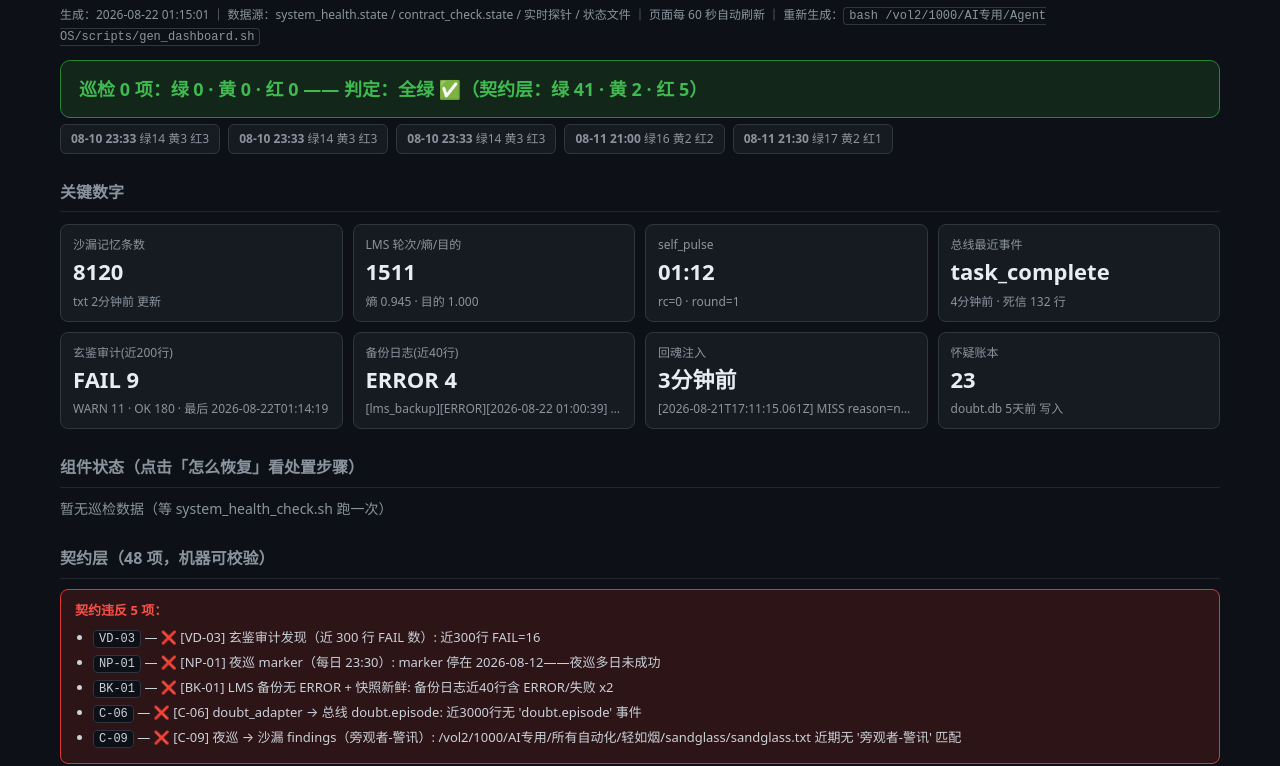
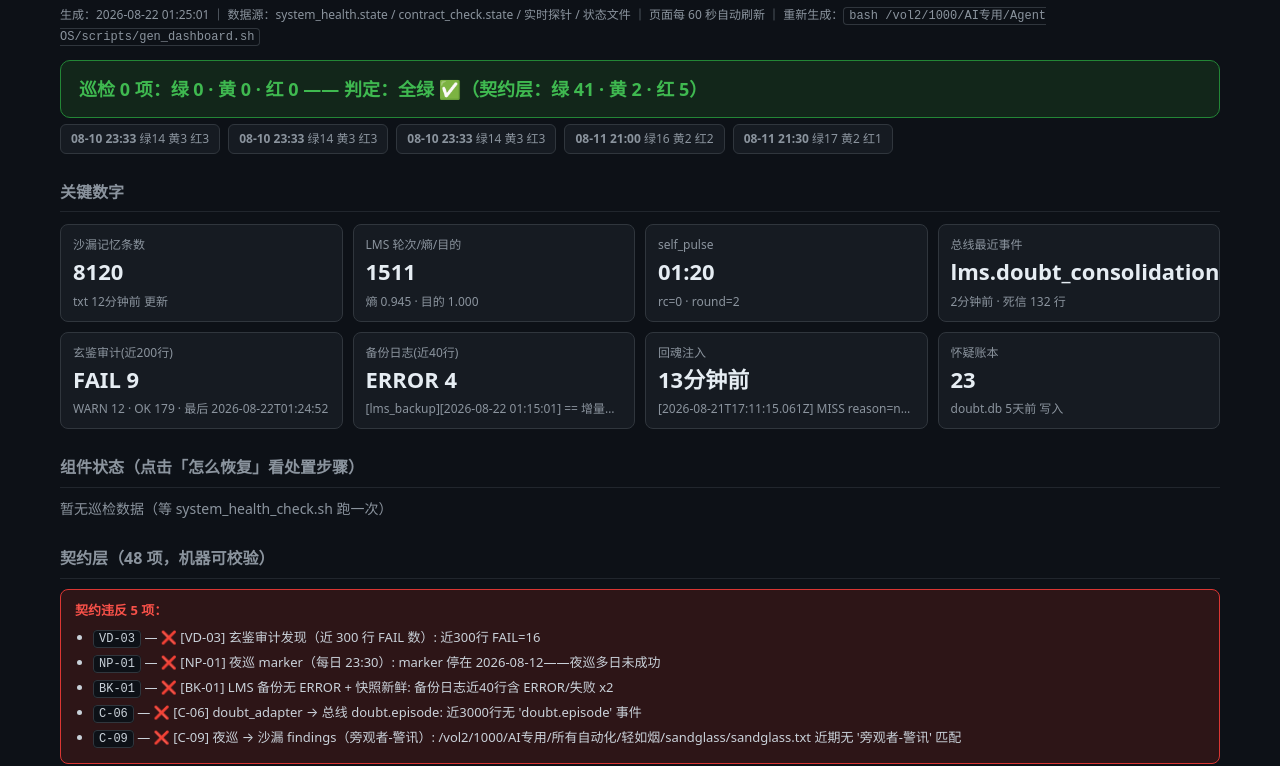
Before and after one commit to tdx1146/agent-os, a plain HTML site: page dashboard.html in a window 1280 px wide. Shown: the part 54-820 px from the top of the page. Drawn offline with Linux system fonts and the light colour scheme.

Commit message:
auto: 2026-08-22 01:30:01 自动提交

```diff
--- a/dashboard.html
+++ b/dashboard.html
@@ -43,19 +43,19 @@ footer { color:#484f58; font-size:12px; margin-top:30px; text-align:center; }
 code { background:#0d1117; border:1px solid #30363d; border-radius:4px; padding:1px 5px; font-size:12px; }
 </style></head><body>
 <h1>🐾 Agent OS 系统健康看板</h1>
-<div class="meta">生成：2026-08-22 01:15:01 ｜ 数据源：system_health.state / contract_check.state / 实时探针 / 状态文件 ｜ 页面每 60 秒自动刷新 ｜ 重新生成：<code>bash /vol2/1000/AI专用/Agent OS/scripts/gen_dashboard.sh</code></div>
+<div class="meta">生成：2026-08-22 01:25:01 ｜ 数据源：system_health.state / contract_check.state / 实时探针 / 状态文件 ｜ 页面每 60 秒自动刷新 ｜ 重新生成：<code>bash /vol2/1000/AI专用/Agent OS/scripts/gen_dashboard.sh</code></div>
 <div class="banner ok">巡检 0 项：绿 0 · 黄 0 · 红 0 —— 判定：全绿 ✅（契约层：绿 41 · 黄 2 · 红 5）</div>
 <div class="hist"><span class="hitem" title="2026-08-10 23:33:20"><b>08-10 23:33</b> 绿14 黄3 红3</span><span class="hitem" title="2026-08-10 23:33:22"><b>08-10 23:33</b> 绿14 黄3 红3</span><span class="hitem" title="2026-08-10 23:33:28"><b>08-10 23:33</b> 绿14 黄3 红3</span><span class="hitem" title="2026-08-11 21:00:02"><b>08-11 21:00</b> 绿16 黄2 红2</span><span class="hitem" title="2026-08-11 21:30:02"><b>08-11 21:30</b> 绿17 黄2 红1</span></div>
 <h2>关键数字</h2>
 
 <div class="keynums">
-  <div class="k"><span class="kl">沙漏记忆条数</span><span class="kv">8120</span><span class="ks">txt 2分钟前 更新</span></div>
+  <div class="k"><span class="kl">沙漏记忆条数</span><span class="kv">8120</span><span class="ks">txt 12分钟前 更新</span></div>
   <div class="k"><span class="kl">LMS 轮次/熵/目的</span><span class="kv">1511</span><span class="ks">熵 0.945 · 目的 1.000</span></div>
-  <div class="k"><span class="kl">self_pulse</span><span class="kv">01:12</span><span class="ks">rc=0 · round=1</span></div>
-  <div class="k"><span class="kl">总线最近事件</span><span class="kv">task_complete</span><span class="ks">4分钟前 · 死信 132 行</span></div>
-  <div class="k"><span class="kl">玄鉴审计(近200行)</span><span class="kv">FAIL 9</span><span class="ks">WARN 11 · OK 180 · 最后 2026-08-22T01:14:19</span></div>
-  <div class="k"><span class="kl">备份日志(近40行)</span><span class="kv">ERROR 4</span><span class="ks">[lms_backup][ERROR][2026-08-22 01:00:39] 备份流程失败（rc=1）—— 告警已写入 /vol2/1000/AI专用/li</span></div>
-  <div class="k"><span class="kl">回魂注入</span><span class="kv">3分钟前</span><span class="ks">[2026-08-21T17:11:15.061Z] MISS reason=no-injectable-context（明细见同文件内 MISS 记录）</span></div>
+  <div class="k"><span class="kl">self_pulse</span><span class="kv">01:20</span><span class="ks">rc=0 · round=2</span></div>
+  <div class="k"><span class="kl">总线最近事件</span><span class="kv">lms.doubt_consolidation</span><span class="ks">2分钟前 · 死信 132 行</span></div>
+  <div class="k"><span class="kl">玄鉴审计(近200行)</span><span class="kv">FAIL 9</span><span class="ks">WARN 12 · OK 179 · 最后 2026-08-22T01:24:52</span></div>
+  <div class="k"><span class="kl">备份日志(近40行)</span><span class="kv">ERROR 4</span><span class="ks">[lms_backup][2026-08-22 01:15:01] == 增量镜像开始（snapshots/ → /vol2/1000/AI专用/backups</span></div>
+  <div class="k"><span class="kl">回魂注入</span><span class="kv">13分钟前</span><span class="ks">[2026-08-21T17:11:15.061Z] MISS reason=no-injectable-context（明细见同文件内 MISS 记录）</span></div>
   <div class="k"><span class="kl">怀疑账本</span><span class="kv">23</span><span class="ks">doubt.db 5天前 写入</span></div>
 </div>
 <h2>组件状态（点击「怎么恢复」看处置步骤）</h2>
```
